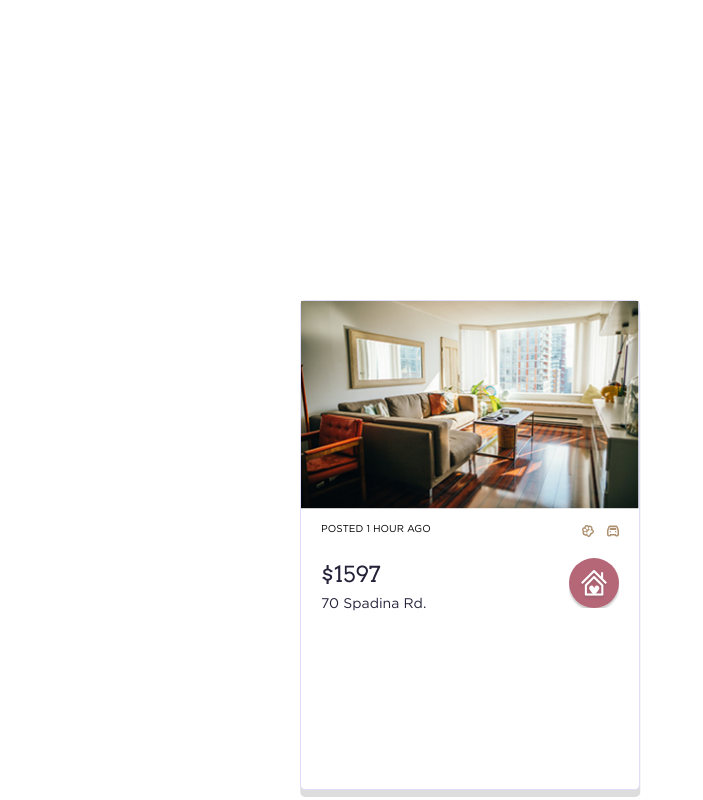
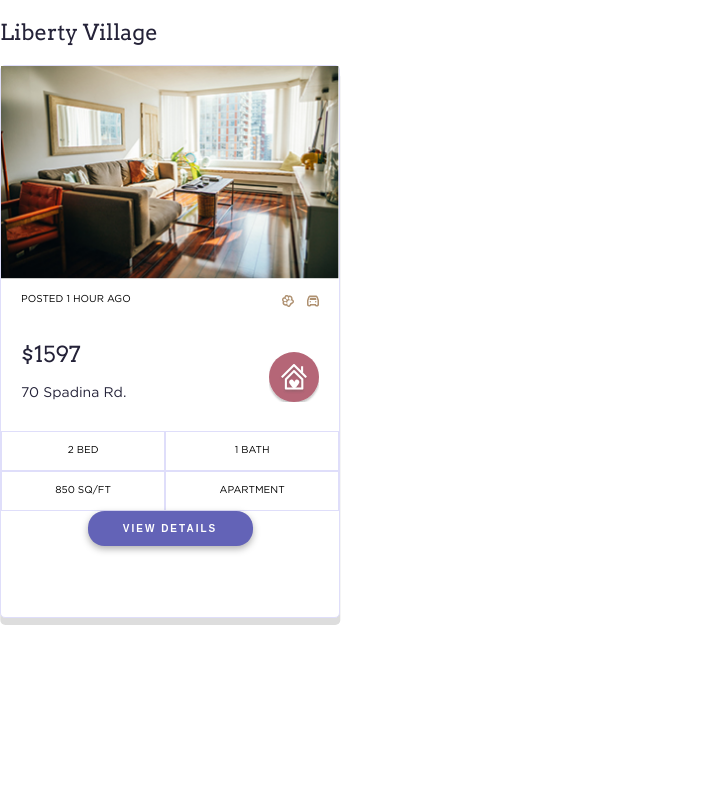
Before and after one commit to JuanTValdez/Living-in-the-Six, a React (Create React App) app: page / in a window 1280 px wide. Shown: the whole page, without its empty margins (0-703 px from the left). Built offline with nearby package versions, Linux system fonts and the light colour scheme.

Commit message:
continue layout/style of ListCard comp

```diff
--- a/src/components/ListingCard.js
+++ b/src/components/ListingCard.js
@@ -7,6 +7,8 @@ import SaveListingOn from '../images/save-listing-on.svg';
 import SaveListingOff from '../images/save-listing-off.svg';
 export default function ListingCard() {
 	return (
+		<>
+			<h1 className='neighborhood-name font-size-22'>Liberty Village</h1>
 			<div className='card-wrapper'>
 				<img src={ListingImage} alt='' className='listing-img' />
 				<div className='posted-wrapper'>
@@ -26,6 +28,15 @@ export default function ListingCard() {
 					<img src={SaveListingOn} alt='' className='save-listing' />
 					{/* <img src={SaveListingOff} alt='' className='save-listing' /> */}
 				</div>
+				<div className='listing-details'>
+					{' '}
+					<p className='item1 font-size-10'>2 Bed</p>
+					<p className='item2 font-size-10'>1 Bath </p>
+					<p className='item1 font-size-10'> 850 sq/ft </p>
+					<p className='item2 font-size-10'>Apartment</p>{' '}
+					<button className='iris-btn font-size-10'>VIEW DETAILS</button>
 				</div>
+			</div>
+		</>
 	);
 }
--- a/src/styles/ListingCard.css
+++ b/src/styles/ListingCard.css
@@ -1,5 +1,12 @@
+.neighborhood-name {
+  font-family: "Arvo-Regular";
+  line-height: 2.95;
+  font-weight: normal;
+  color: var(--dark);
+}
+
 .card-wrapper {
-  height: 49rem;
+  /* height: 49rem; */
   width: 34rem;
   padding: 0 0 2.6rem;
   border-radius: 5px;
@@ -8,7 +15,7 @@
   box-shadow: 0.3px 7px 0 rgba(28, 28, 27, 0.15);
   object-fit: contain;
 
-  margin: 300px 0 0 300px
+  /* margin: 300px 0 0 300px */
 }
 
 .listing-img {
@@ -39,15 +46,16 @@
 
   .price {
     font-family: "Arvo-Regular";
-    line-height: 2;
+    line-height: 2.95;
     color: var(--dark)
   }
 
   .address {
     font-family: "Gotham-Book";
 
-    line-height: 1.2;
+
     color: var(--dark);
+    margin: 0rem 0 3.1rem 0;
   }
 
   .save-listing {
@@ -67,3 +75,43 @@ img {
   height: 12.5px;
   width: 12.5px;
 }
+
+.listing-details {
+
+  display: grid;
+  grid-template-columns: repeat(2, 1fr, );
+  grid-template-rows: repeat(4, 1fr);
+  /* grid-template-rows: repeat(3, 1fr) */
+}
+
+.item1 {
+  grid-column: 1/2;
+
+}
+
+.item2 {
+  grid-column: 2/3;
+}
+
+.item1,
+.item2 {
+  display: flex;
+  justify-content: center;
+  align-items: center;
+  font-family: "Gotham-Book";
+  text-transform: uppercase;
+  height: 4rem;
+
+  border: 1px solid var(--light-periwinkle)
+}
+
+.card-wrapper button {
+  grid-column: 1/3;
+  /* align-items: center; */
+  width: 16.5rem;
+
+
+  background-color: var(--iris);
+  margin: 0 auto;
+
+}
```
Lines whose indentation alone changed are shown as unchanged.
